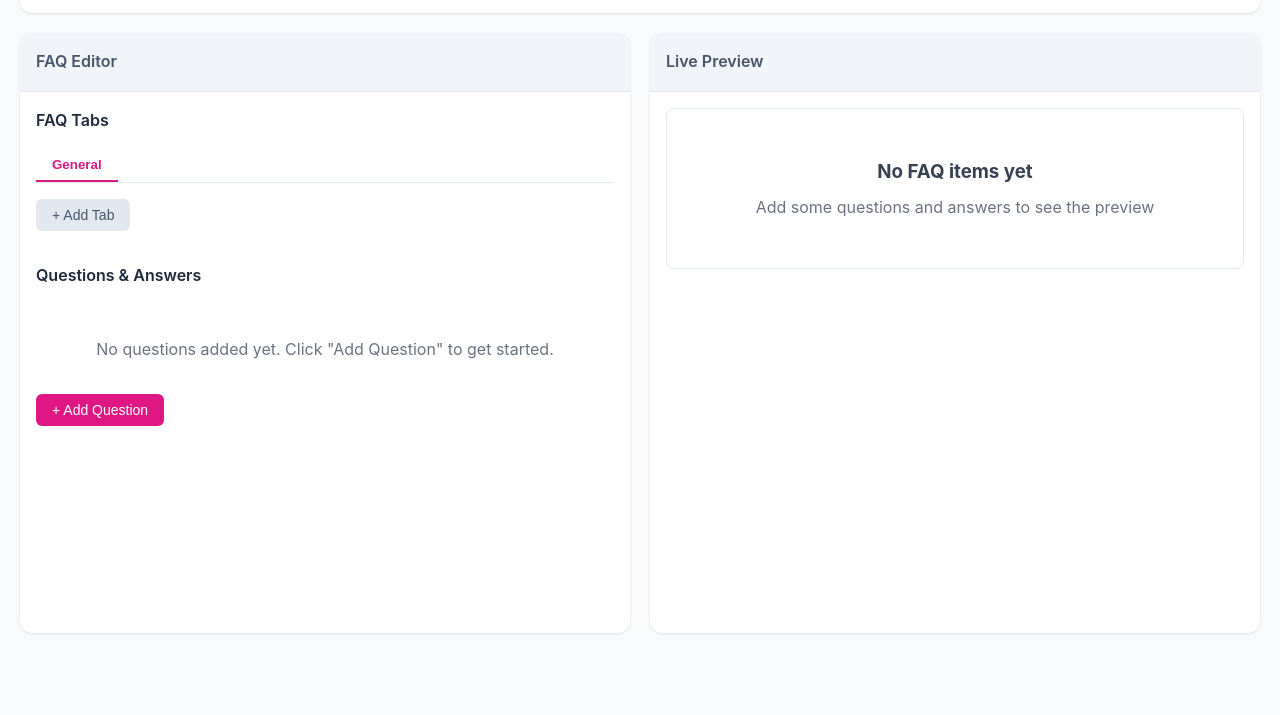
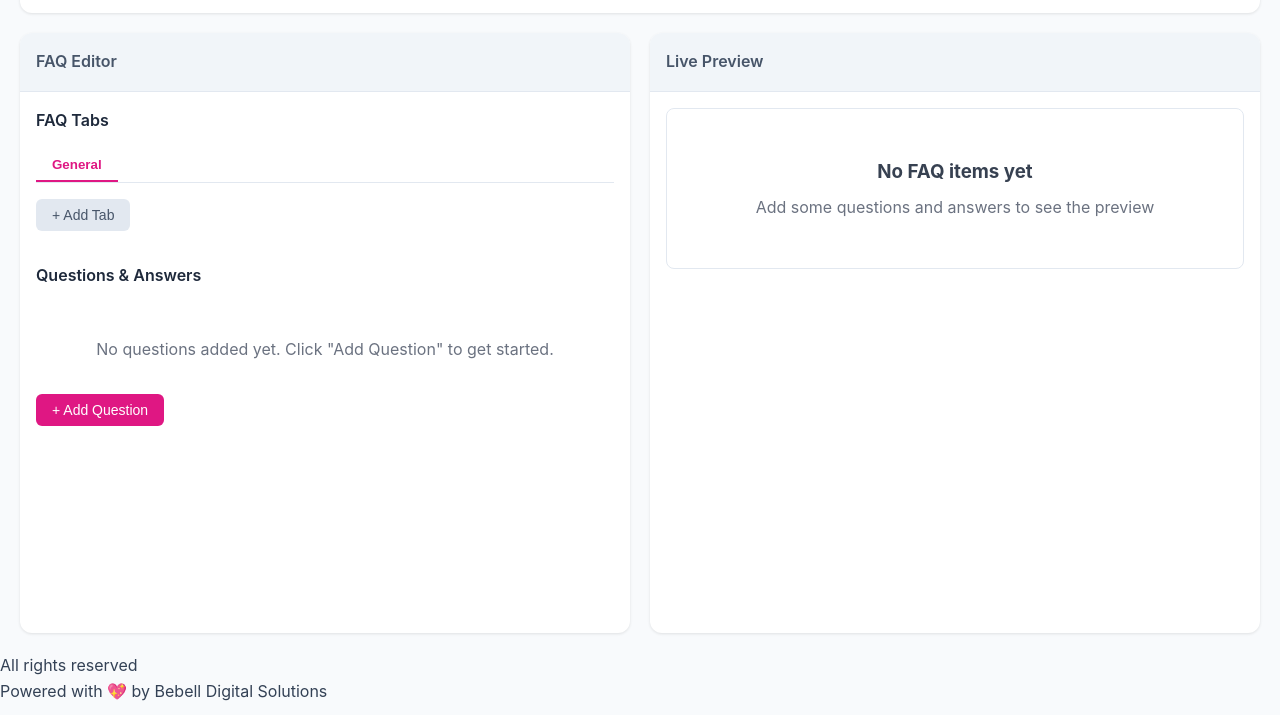
Before and after one commit to Bebell-Digital-Solutions/faq-builder, a plain HTML site: page index.html in a window 1280 px wide. Shown: the part 85-800 px from the top of the page. Drawn offline with Linux system fonts and the light colour scheme.

Commit message:
Update index.html

```diff
--- a/index.html
+++ b/index.html
@@ -136,6 +136,18 @@
         </div>
     </div>
 
+
+
+<!-- Footer -->
+    <footer class="footer">
+        <p>All rights reserved <br>Powered with 💖 by Bebell Digital Solutions</p>
+    </footer>
+
+
+
+
+
+
     <script src="script.js"></script>
 </body>
 </html>
```
